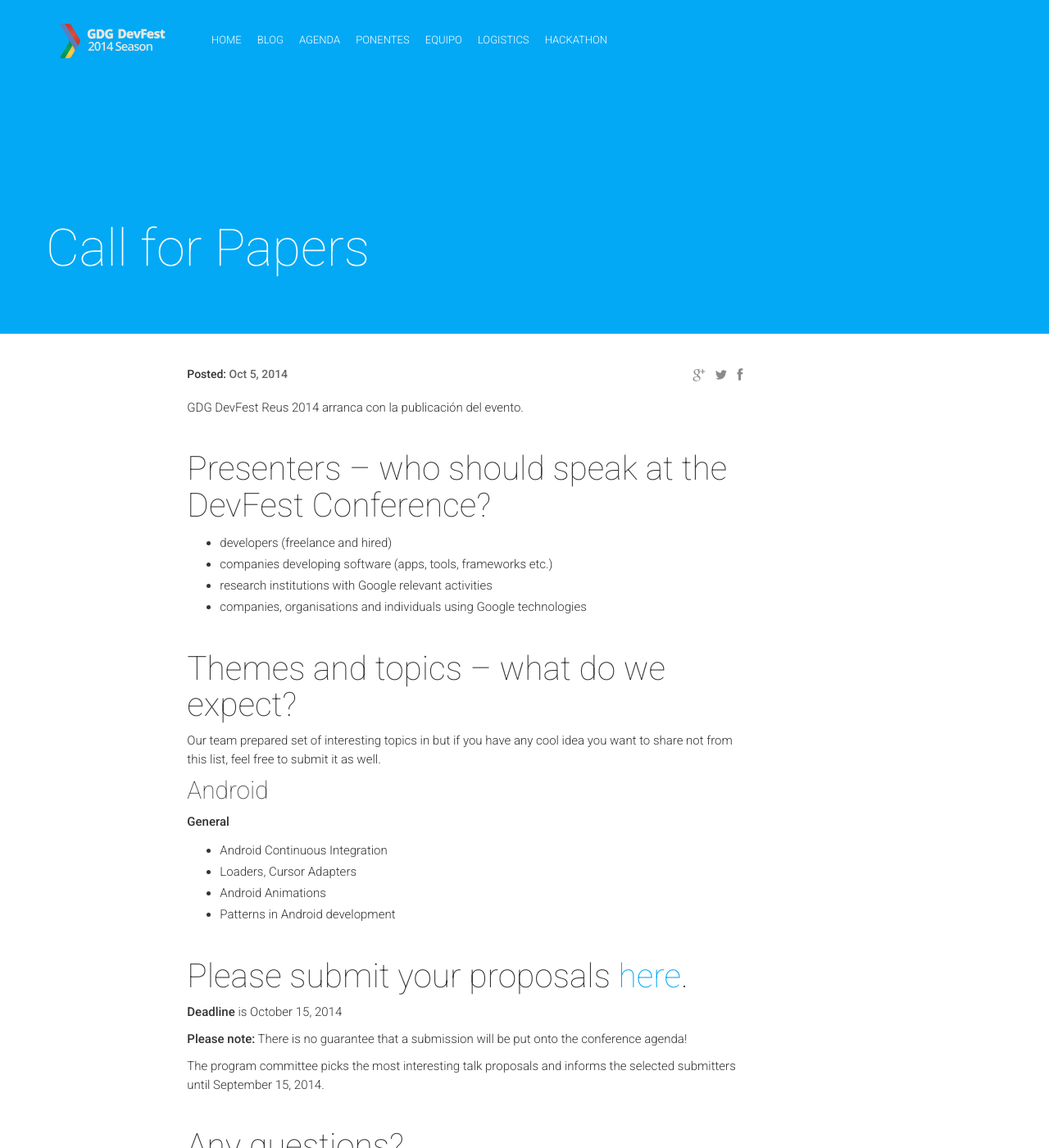
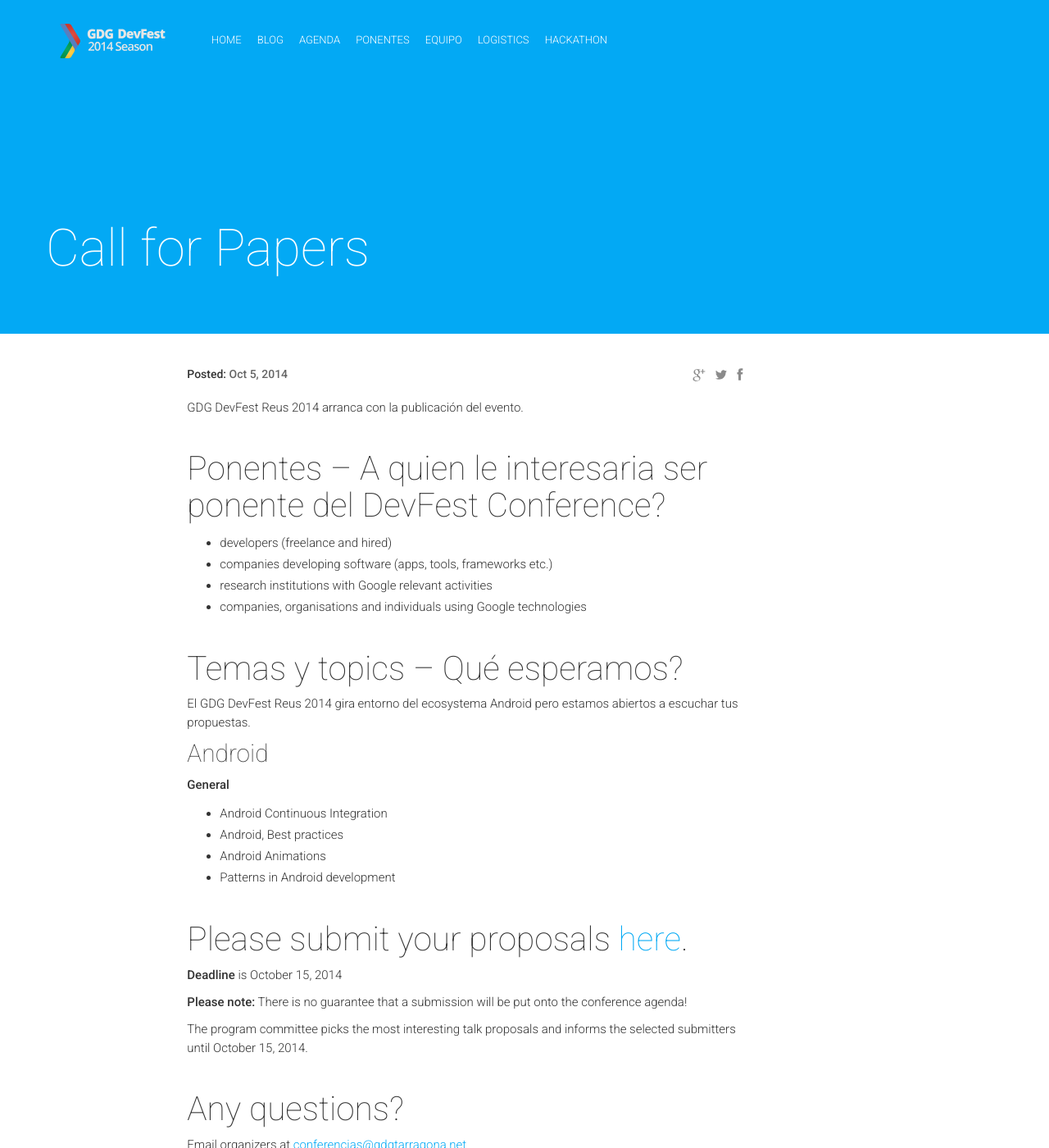
Before and after one commit to TomasGiS/zeppelin, a Jekyll site: the page built from _posts/2014-07-21-call-for-papers.markdown, in a window 1280 px wide and 1400 px high. Shown: the whole window at 82% size. Built offline with Jekyll 4.4.1, drawn with Linux system fonts in a browser that asks for light colours; nearby versions of some CDN libraries; comment, search, counter and statistics services are not loaded.

Commit message:
Call for papers

```diff
--- a/_posts/2014-07-21-call-for-papers.markdown
+++ b/_posts/2014-07-21-call-for-papers.markdown
@@ -6,7 +6,7 @@ isStaticPost: false
 ---
 GDG DevFest Reus 2014 arranca con la publicación del evento.
 
-#### Presenters – who should speak at the DevFest Conference?
+#### Ponentes – A quien le interesaria ser ponente del DevFest Conference?
 
 * developers (freelance and hired)
 * companies developing software (apps, tools, frameworks etc.)
@@ -14,8 +14,8 @@ GDG DevFest Reus 2014 arranca con la publicación del evento.
 * companies, organisations and individuals using Google technologies
 
 
-#### Themes and topics – what do we expect?
-Our team prepared set of interesting topics in but if you have any cool idea you want to share not from this list, feel free to submit it as well.
+#### Temas y topics – Qué esperamos?
+El GDG DevFest Reus 2014 gira entorno del ecosystema Android pero estamos abiertos a escuchar tus propuestas.
 
 ##### Android
 
@@ -23,7 +23,7 @@ Our team prepared set of interesting topics in but if you have any cool idea you
 __General__
 
 * Android Continuous Integration
-* Loaders, Cursor Adapters
+* Android, Best practices
 * Android Animations
 * Patterns in Android development
 
@@ -33,7 +33,7 @@ __Deadline__ is October 15, 2014
 
 __Please note:__ There is no guarantee that a submission will be put onto the conference agenda!<br/>
 
-The program committee picks the most interesting talk proposals and informs the selected submitters until September 15, 2014.<br/>
+The program committee picks the most interesting talk proposals and informs the selected submitters until October 15, 2014.<br/>
 
 #### Any questions?
 Email organizers at [conferencias@gdgtarragona.net](mailto:conferencias@gdgtarragona.net)
```
